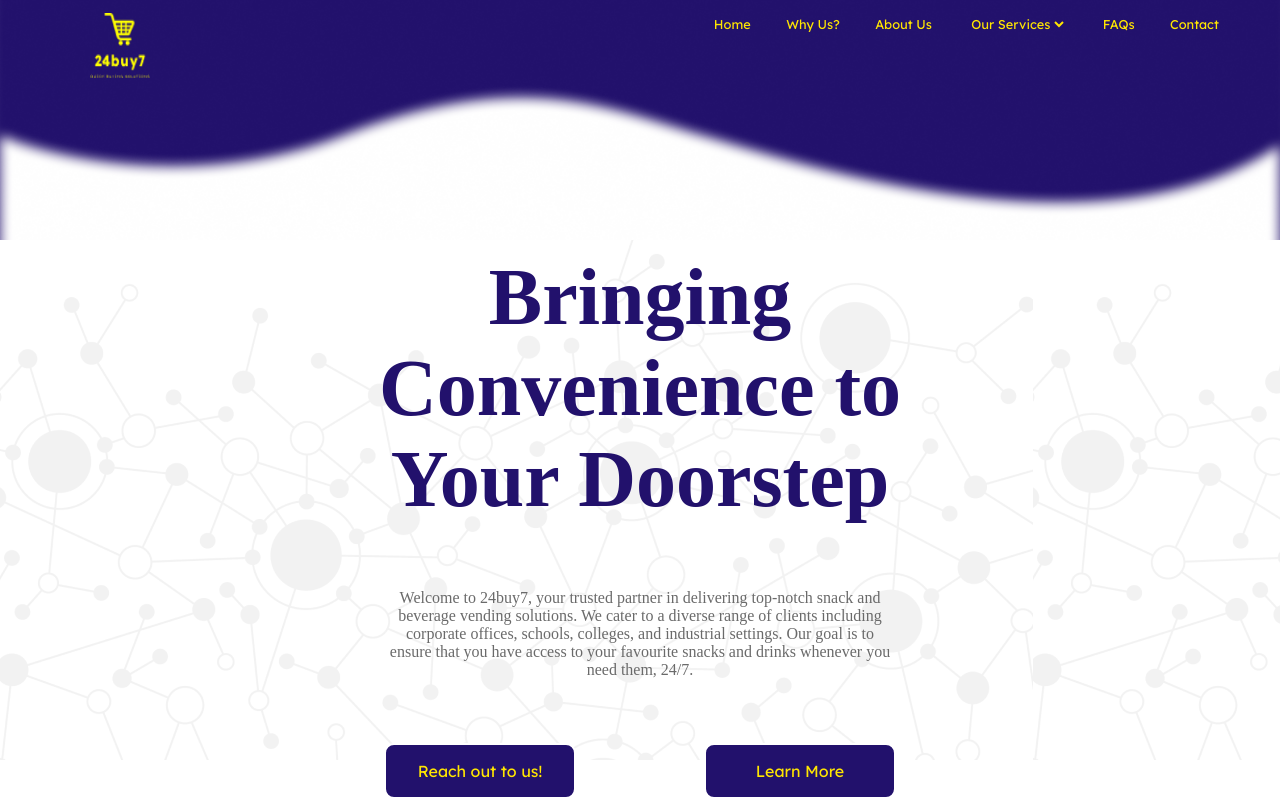
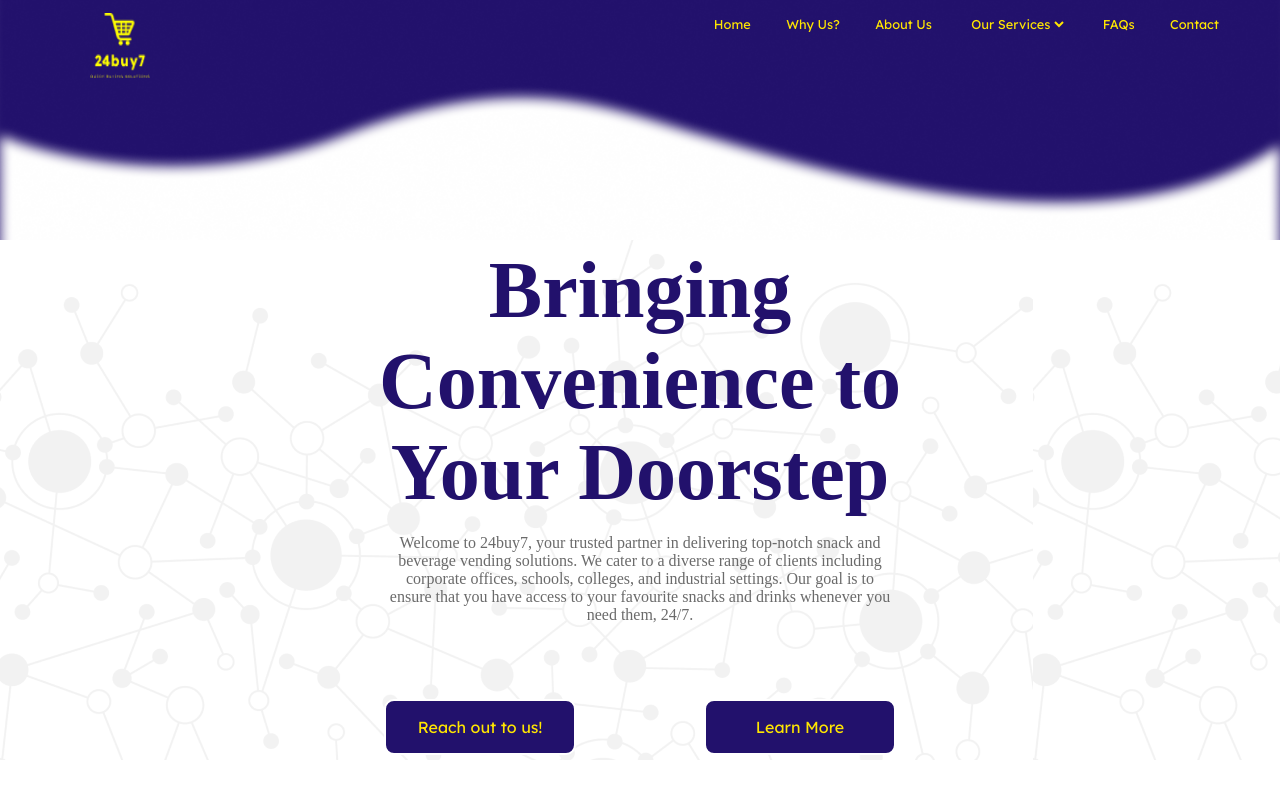
Before and after one commit to Shakshi2904/VendingWebsite-main, a React (Create React App) app: page / in a window 1280 px wide. Shown: the top 800 px of the page. Built offline with nearby package versions, Linux system fonts and the light colour scheme; a web font is replaced by a local one.

Commit message:
Update intro.css

```diff
--- a/src/intro.css
+++ b/src/intro.css
@@ -14,7 +14,6 @@
     flex-direction: column;
     justify-content: center;
     align-items: center;
-    margin-top:1.5vh
 }
 #intro .heading{
     font-family: 'Karantina';
@@ -33,6 +32,7 @@
     width: 40vw;
     margin: 8vh;
     font-family: "Lexend ";
+    margin-top:2vh;
 }
 #introbutton{
     display: flex;
```
